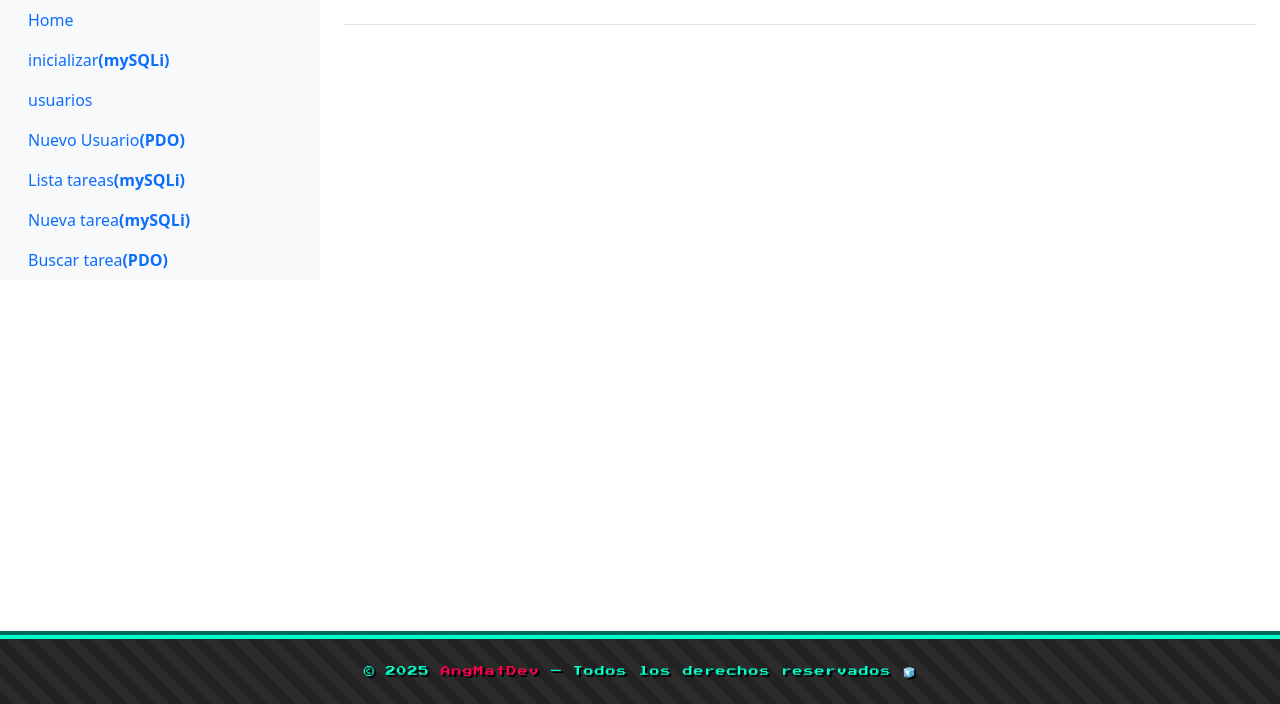
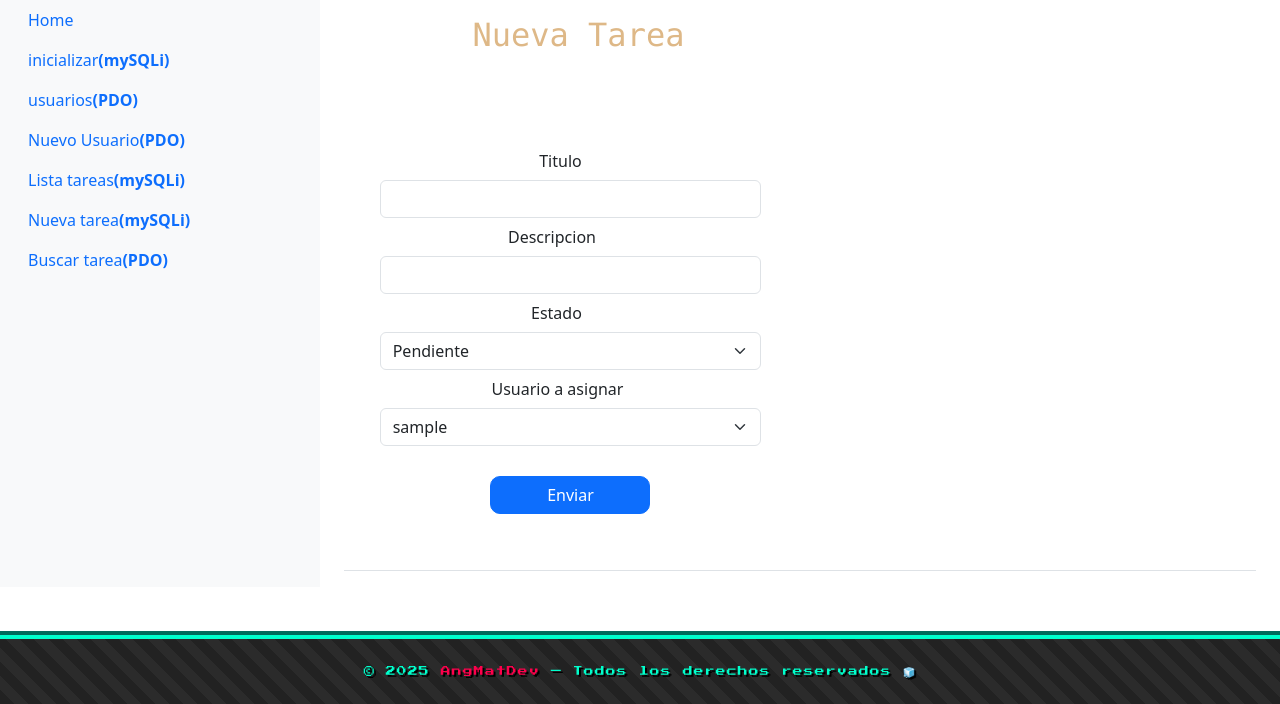
Before and after one commit to jsamperevazquez/php_ENTORNO_SERV, a PHP site: page /Boletin_3/nuevaForm in a window 1280 px wide. Shown: the part 96-800 px from the top of the page. Run offline with PHP 8.4, Linux system fonts and the light colour scheme; tables that the repository leaves empty or names only in its code hold one stand-in row (values such as "Sample post"); some libraries are stand-ins or nearby versions.

Commit message:
View nuevaTareaForm created

```diff
--- /dev/null
+++ b/www/boletin_3/tareas/Views/Pages/nuevaForm.php
@@ -0,0 +1,45 @@
+<div class="row">
+    <div>
+        <h2>Nueva Tarea</h2>
+    </div>
+    <form class="row g-3 align-items-center" method="post" action="Controllers/nuevaTarea.php">
+        <div style="padding: 10%;">
+            <input type="hidden" name="origen" value="nuevo_tarea">
+
+            <div class="col-auto">
+                <label for="titulo" class="col-form-label" style="margin-right: 20px;">Titulo</label>
+            </div>
+            <div class="col-auto">
+                <input type="text" id="titulo"  name="titulo" class="form-control" required>
+            </div>
+            <div class="col-auto">
+                <label for="desripcion" class="col-form-label" style="margin-right: 37px;">Descripcion</label>
+            </div>
+            <div class="col-auto">
+                <input type="text" id="descripcion" name="descripcion" class="form-control" required>
+            </div>
+            <div class="col-auto">
+                <label for="estado" class="col-form-label" style="margin-right: 28px;">Estado</label>
+            </div>
+            <div class="col-auto">
+               <select  class="form-select" name="estado_tarea" id="estado_tarea">
+                    <option value="1">Pendiente</option>
+                    <option value="2">En proceso</option>
+                    <option value="3">Finalizada</option>
+               </select>
+            </div>
+            <div class="col-auto">
+                <label for="usuario" class="col-form-label" style="margin-right: 26px;">Usuario a asignar</label>
+            </div>
+            <div class="col-auto">
+               <select class="form-select" name="usuario" id="usuario">
+                    <?php foreach ($usuarios as $usuario): ?>
+                    <option value="<?= htmlspecialchars ($usuario['id']) ?>"><?= htmlspecialchars($usuario['username']) ?></option>
+                    <?php  endforeach; ?>
+               </select>
+            </div>
+            <button type="submit" class="btn btn-primary" style="margin-top: 30px; width: 10em; border-radius: 10px; ">Enviar</button>
+        </div>
+
+    </form>
+</div>
--- a/www/boletin_3/tareas/Views/modules/menu.php
+++ b/www/boletin_3/tareas/Views/modules/menu.php
@@ -7,10 +7,10 @@
             <li class="nav-item">
                 <a class="nav-link" href="home">Home</a>
                 <a class="nav-link" href="init">inicializar<b>(mySQLi)</b></a>
-                <a class="nav-link" href="usuarios">usuarios</a>
+                <a class="nav-link" href="usuarios">usuarios<b>(PDO)</b></a>
                 <a class="nav-link" href="nuevoUsuarioForm">Nuevo Usuario<b>(PDO)</b></a>
                 <a class="nav-link" href="tareas">Lista tareas<b>(mySQLi)</b></a>
-                <a class="nav-link" href="nuevoUsuarioForm">Nueva tarea<b>(mySQLi)</b></a>
+                <a class="nav-link" href="nuevaForm">Nueva tarea<b>(mySQLi)</b></a>
                 <a class="nav-link" href="nuevoUsuarioForm">Buscar tarea<b>(PDO)</b></a>
             </li>
         </ul>
--- a/www/boletin_3/tareas/Views/template.php
+++ b/www/boletin_3/tareas/Views/template.php
@@ -129,6 +129,11 @@ $usuarios = Usuarios_controller::index();
                             include ("Pages/") . $_GET["Pages"] . ".php";
                         }
                     }
+                      if (isset($_GET["Pages"])) {
+                        if ($_GET["Pages"] == "nuevaForm") {
+                            include ("Pages/") . $_GET["Pages"] . ".php";
+                        }
+                    }
 
                     ?>
 
```
